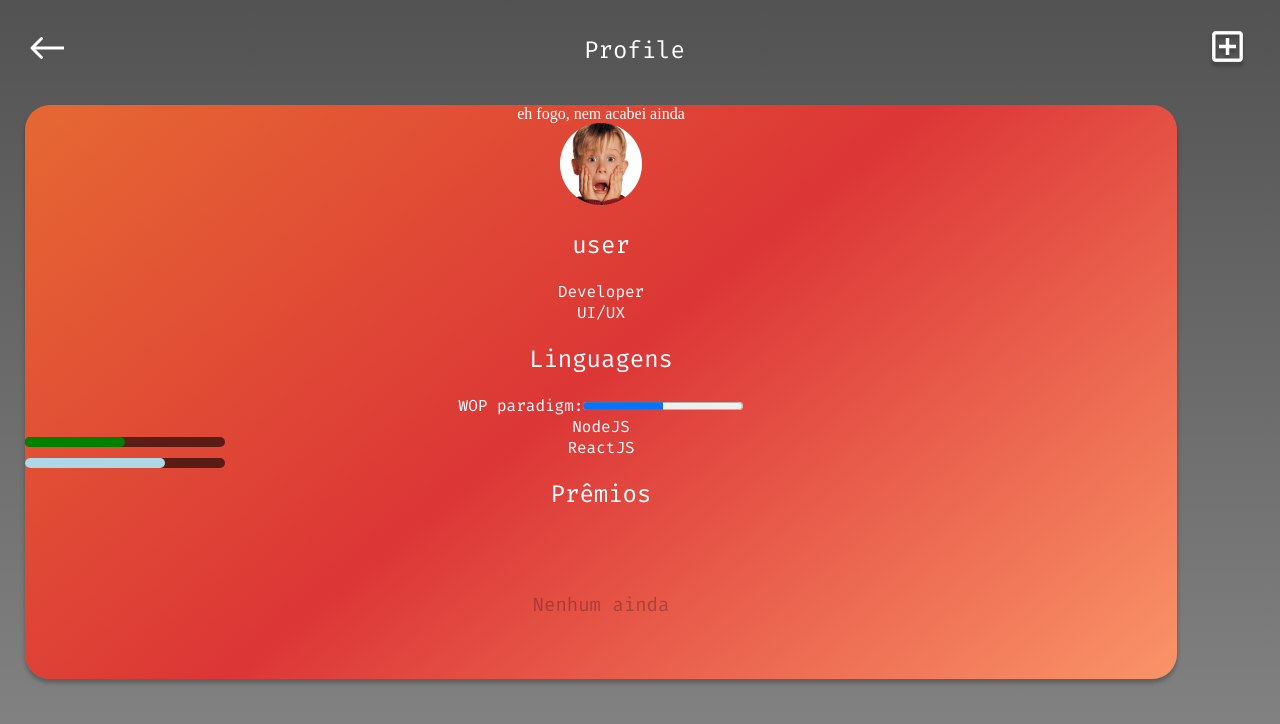
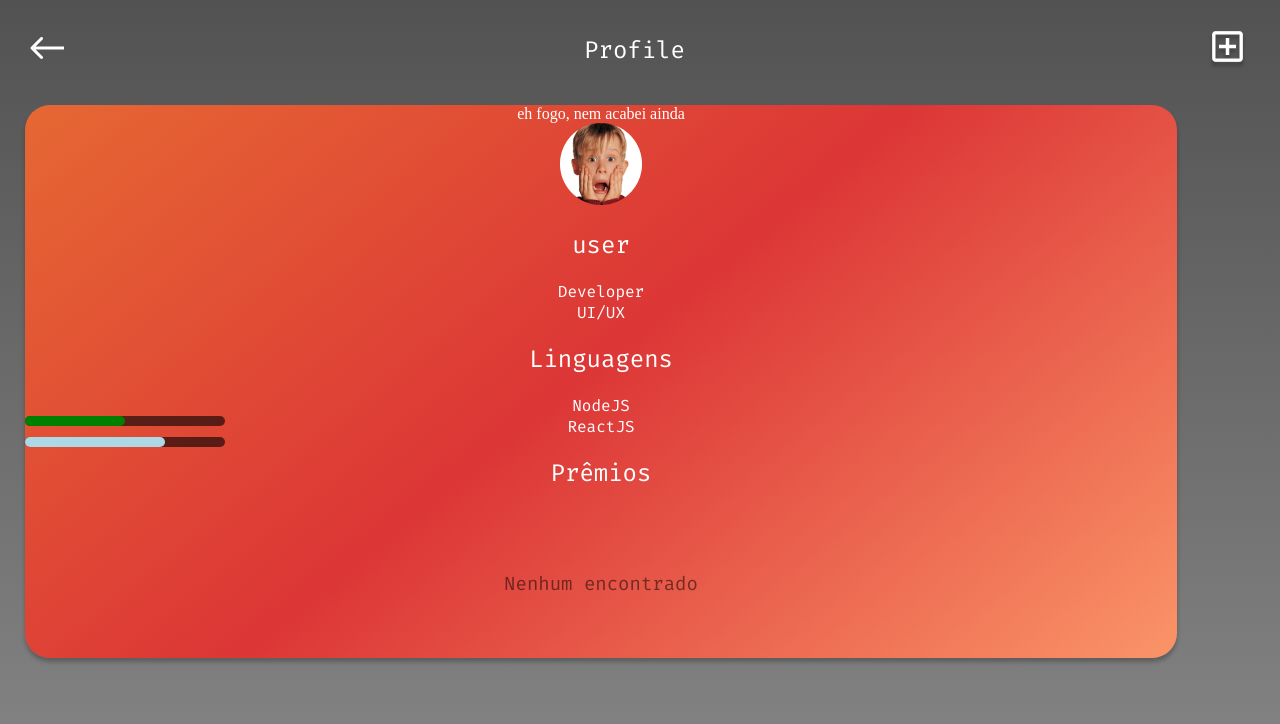
Before and after one commit to hackatool/frontend, a React (Create React App) app: page /user in a window 1280 px wide. Shown: the top 724 px of the page. Built offline with nearby package versions, Linux system fonts and the light colour scheme.

Commit message:
change description text size
easteregg do pog saiu do arquivo, mas não dos nossos corações

```diff
--- a/src/components/UserProfile/index.jsx
+++ b/src/components/UserProfile/index.jsx
@@ -1,6 +1,8 @@
 import React from 'react'
 
 import homealone from '../../assets/homealone.png';
+
+import './style.css';
 
 export default function UserProfile() {
     return (
@@ -10,7 +12,7 @@ export default function UserProfile() {
             </div>
 
             <h2 className="username">user</h2>
-            <span className="description">Developer <br /> UI/UX </span>
+            <span className="user-description">Developer <br /> UI/UX </span>
         </>
     )
 }
--- /dev/null
+++ b/src/components/UserProfile/style.css
@@ -0,0 +1,3 @@
+.user-description {
+    font-size: 1em;
+}
--- a/src/pages/Profile/index.jsx
+++ b/src/pages/Profile/index.jsx
@@ -20,11 +20,6 @@ export default class Profile extends Component {
 
                     <div className="languages">
                         <h2>Linguagens</h2>
-                        <span>
-                            WOP paradigm:
-                        </span>
-                        <progress min='0' max='100' value='50'></progress>
-                        <br />
 
                         <Skillbar skill="NodeJS" color="green" progress={0.5} width={200}></Skillbar>
                         <Skillbar skill="ReactJS" color="lightblue" progress={0.7} width={200}></Skillbar>
@@ -35,7 +30,7 @@ export default class Profile extends Component {
 
                         <div className={styles.empty}>
                             <span>
-                                Nenhum ainda
+                                Nenhum encontrado
                             </span>
                         </div>
 
--- a/src/pages/Profile/style.module.scss
+++ b/src/pages/Profile/style.module.scss
@@ -17,7 +17,7 @@
         span {
             font-size: 19px;
             line-height: 25px;
-            color: rgba(0, 0, 0, 0.25);
+            color: rgba(0, 0, 0, 0.5);
         }
     }
 }
```
